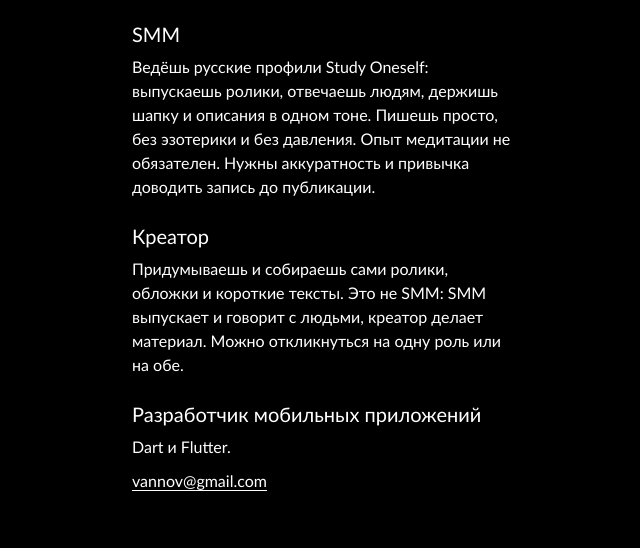
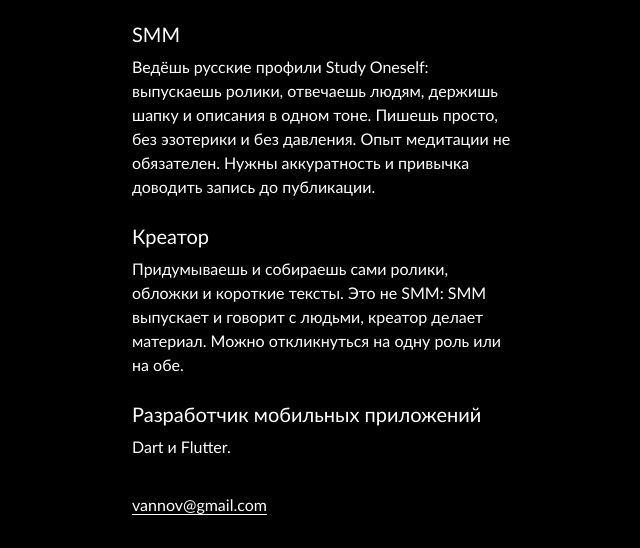
Before and after one commit to lifeschanger/studyoneself-site-ru, a plain HTML site: page index.html in a window 1280 px wide. Shown: the part 3542-4090 px from the top of the page, without its empty margins (316-956 px from the left). Drawn offline with Linux system fonts and the light colour scheme.

Commit message:
Визитка: отступ над адресом больше не схлопывается
Правило .jobs p обнуляло margin у абзаца с почтой. Нулевой отступ оставлен только у текста ролей.

```diff
--- a/index.html
+++ b/index.html
@@ -273,7 +273,7 @@
     .jobs { padding: 0 1.5rem 3rem; }
     .jobs .lead { margin: 0 0 1.5rem; }
     .jobs article + article { margin-top: 1.5rem; }
-    .jobs p { margin: 0; }
+    .jobs article p { margin: 0; }
 
     .mail { margin: 1.5rem 0 0; }
     .mail a {
```
